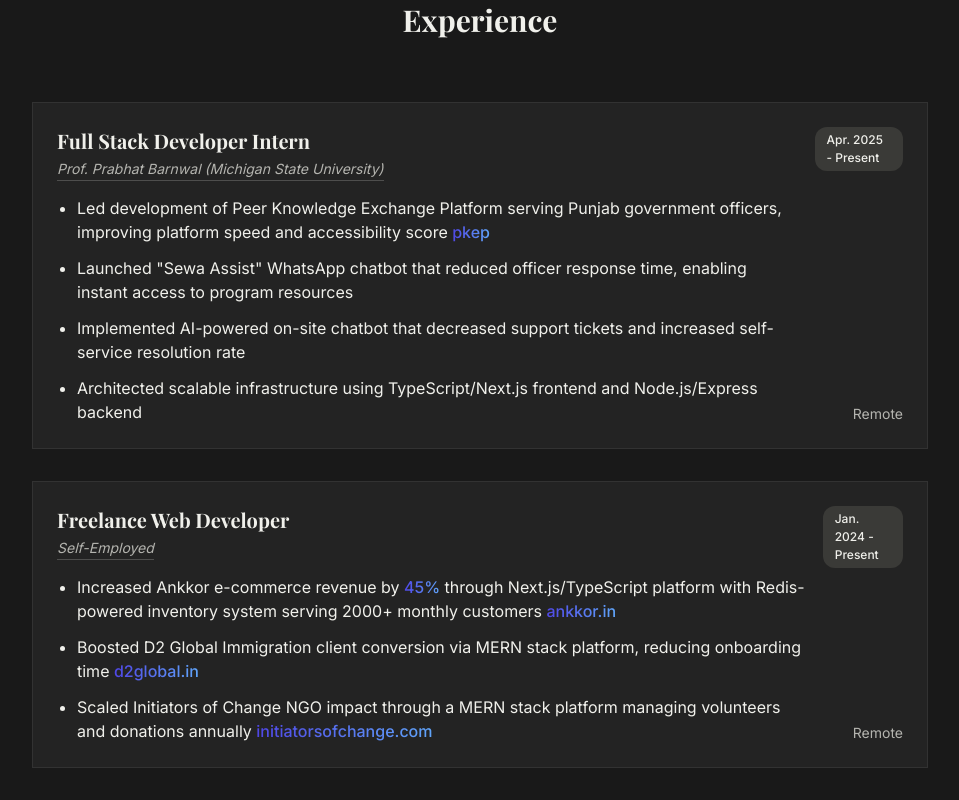
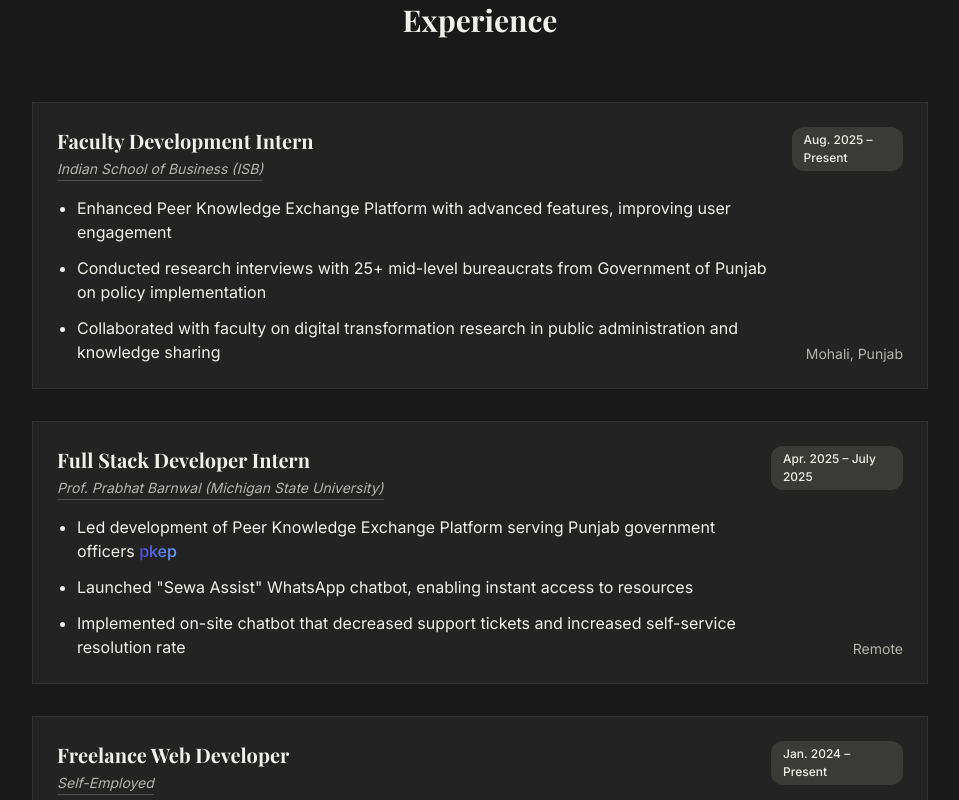
Before and after one commit to abhijeets54/portfolio, a Next.js app: page / in a window 1280 px wide. Shown: the part 980-1780 px from the top of the page, without its empty margins (160-1119 px from the left). Built offline with nearby package versions, Linux system fonts and the light colour scheme; a web font is replaced by a local one.

Commit message:
updated experience

```diff
--- a/src/app/page.tsx
+++ b/src/app/page.tsx
@@ -287,19 +287,42 @@ export default function Home() {
               <div className="certification-card bg-card p-6 rounded-sm border border-border hover:shadow-lg transition-shadow">
                 <div className="flex flex-col md:flex-row justify-between gap-4">
                   <div>
+                    <h3 className="text-xl font-serif font-bold text-foreground">Faculty Development Intern</h3>
+                    <p className="certification-issuer text-sm text-muted-foreground mt-1">Indian School of Business (ISB)</p>
+                    <div className="mt-4 text-foreground">
+                      <ul className="space-y-3 list-disc pl-5">
+                        <li>Enhanced Peer Knowledge Exchange Platform with advanced features, improving user engagement</li>
+                        <li>Conducted research interviews with 25+ mid-level bureaucrats from Government of Punjab on policy implementation</li>
+                        <li>Collaborated with faculty on digital transformation research in public administration and knowledge sharing</li>
+                      </ul>
+                    </div>
+                  </div>
+                  <div className="flex flex-col items-end justify-between">
+                    <span className="certification-date">Aug. 2025 – Present</span>
+                    <div className="text-sm text-muted-foreground mt-2 text-right">
+                      Mohali, Punjab
+                    </div>
+                  </div>
+                </div>
+              </div>
+            </FadeInWhenVisible>
+
+            <FadeInWhenVisible>
+              <div className="certification-card bg-card p-6 rounded-sm border border-border hover:shadow-lg transition-shadow">
+                <div className="flex flex-col md:flex-row justify-between gap-4">
+                  <div>
                     <h3 className="text-xl font-serif font-bold text-foreground">Full Stack Developer Intern</h3>
                     <p className="certification-issuer text-sm text-muted-foreground mt-1">Prof. Prabhat Barnwal (Michigan State University)</p>
                     <div className="mt-4 text-foreground">
                       <ul className="space-y-3 list-disc pl-5">
-                        <li>Led development of Peer Knowledge Exchange Platform serving Punjab government officers, improving platform speed and accessibility score <a href="https://pkep.vercel.app/" target="_blank" rel="noopener noreferrer" className="text-gradient-blue font-medium hover:underline">pkep</a></li>
-                        <li>Launched "Sewa Assist" WhatsApp chatbot that reduced officer response time, enabling instant access to program resources</li>
-                        <li>Implemented AI-powered on-site chatbot that decreased support tickets and increased self-service resolution rate</li>
-                        <li>Architected scalable infrastructure using TypeScript/Next.js frontend and Node.js/Express backend</li>
+                        <li>Led development of Peer Knowledge Exchange Platform serving Punjab government officers <a href="https://pkep.vercel.app/" target="_blank" rel="noopener noreferrer" className="text-gradient-blue font-medium hover:underline">pkep</a></li>
+                        <li>Launched "Sewa Assist" WhatsApp chatbot, enabling instant access to resources</li>
+                        <li>Implemented on-site chatbot that decreased support tickets and increased self-service resolution rate</li>
                       </ul>
                     </div>
                   </div>
                   <div className="flex flex-col items-end justify-between">
-                    <span className="certification-date">Apr. 2025 - Present</span>
+                    <span className="certification-date">Apr. 2025 – July 2025</span>
                     <div className="text-sm text-muted-foreground mt-2 text-right">
                       Remote
                     </div>
@@ -316,14 +339,14 @@ export default function Home() {
                     <p className="certification-issuer text-sm text-muted-foreground mt-1">Self-Employed</p>
                     <div className="mt-4 text-foreground">
                       <ul className="space-y-3 list-disc pl-5">
-                        <li>Increased Ankkor e-commerce revenue by <span className="text-gradient-blue font-medium">45%</span> through Next.js/TypeScript platform with Redis-powered inventory system serving 2000+ monthly customers <a href="https://ankkorformals.vercel.app/" target="_blank" rel="noopener noreferrer" className="text-gradient-blue font-medium hover:underline">ankkor.in</a></li>
-                        <li>Boosted D2 Global Immigration client conversion via MERN stack platform, reducing onboarding time <a href="https://www.d2global.in" target="_blank" rel="noopener noreferrer" className="text-gradient-blue font-medium hover:underline">d2global.in</a></li>
-                        <li>Scaled Initiators of Change NGO impact through a MERN stack platform managing volunteers and donations annually <a href="https://www.initiatorsofchange.com" target="_blank" rel="noopener noreferrer" className="text-gradient-blue font-medium hover:underline">initiatorsofchange.com</a></li>
+                        <li>Increased Ankkor e-commerce revenue by 45% through Next.js/TypeScript platform <a href="https://ankkor.in" target="_blank" rel="noopener noreferrer" className="text-gradient-blue font-medium hover:underline">ankkor.in</a></li>
+                        <li>Boosted D2 Global Immigration client conversion via MERN stack platform <a href="https://d2global.in" target="_blank" rel="noopener noreferrer" className="text-gradient-blue font-medium hover:underline">d2global.in</a></li>
+                        <li>Scaled Initiators of Change NGO impact through MERN stack platform <a href="https://initiatorsofchange.com" target="_blank" rel="noopener noreferrer" className="text-gradient-blue font-medium hover:underline">initiatorsofchange.com</a></li>
                       </ul>
                     </div>
                   </div>
                   <div className="flex flex-col items-end justify-between">
-                    <span className="certification-date">Jan. 2024 - Present</span>
+                    <span className="certification-date">Jan. 2024 – Present</span>
                     <div className="text-sm text-muted-foreground mt-2 text-right">
                       Remote
                     </div>
```
